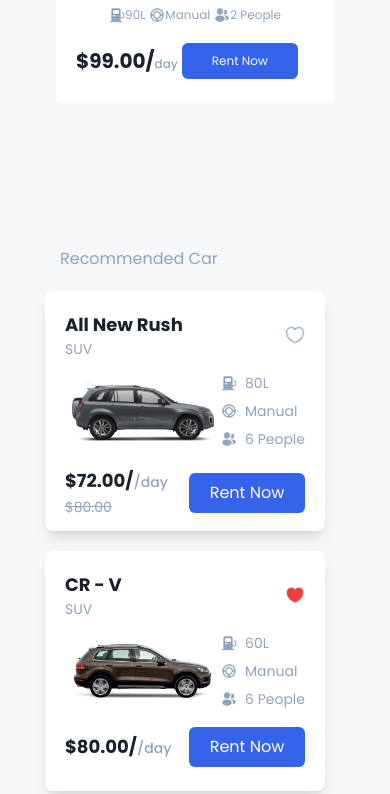
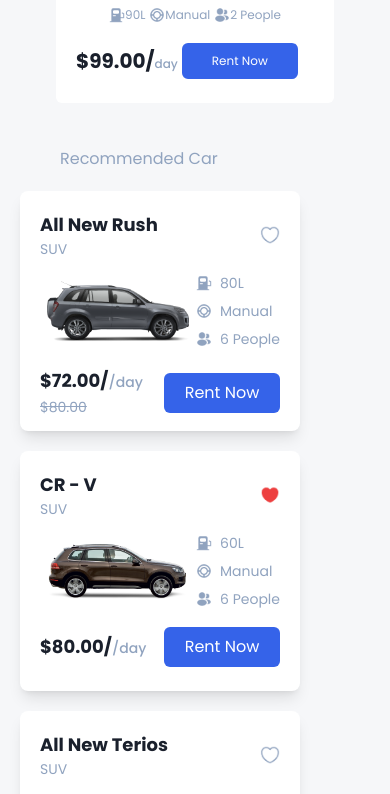
Before and after one commit to Umm-e-Hani02/figma-to-nextjs-hackathon-challenge, a Next.js app: page / in a window 390 px wide. Shown: the part 1180-1974 px from the top of the page. Built offline with nearby package versions, Linux system fonts and the light colour scheme.

Commit message:
Converted Figma design to responsive Next.js app

```diff
--- a/src/app/home/Catalogue.tsx
+++ b/src/app/home/Catalogue.tsx
@@ -15,8 +15,8 @@
       {/* Popular Cars */}
       <div className="h-[452px] lg:flex flex-col bg-[#F6F7F9] mt-9 px-10">
         <div className="flex justify-between">
-          <h3 className="text-[#90A3BF] p-5">Popular Car</h3>
-          <h3 className="text-[#3563E9] p-5 cursor-pointer hover:text-[#2950c5]">View All</h3>
+          <h3 className="text-[#90A3BF] p-5 lg:ml-24 xl:ml-0">Popular Car</h3>
+          <h3 className="text-[#3563E9] p-5 cursor-pointer hover:text-[#2950c5] lg:mr-24 xl:mr-0">View All</h3>
         </div>
         <div className="h-[388px] md:grid md:grid-cols-2 md:gap-x-32 md:m-auto xl:grid-cols-4 xl:gap-x-10 hidden">
           <div className="md:mb-5">
@@ -77,7 +77,7 @@
             />
           </div>
         </div>
-
+        {/* Carousel for mobile */}
           <Carousel className="w-full max-w-[400px] md:hidden m-auto relative px-4">
             <CarouselContent>
               {[
@@ -128,9 +128,9 @@
       </div>
 
       {/* Recommended Cars */}
-      <div className="h-[1280px] md:h-[872px] flex flex-col bg-[#F6F7F9] mt-9 px-10 md:mt-[450px] xl:mt-9">
+      <div className="h-[1280px] md:h-[872px] flex flex-col bg-[#F6F7F9] -mt-16 px-10 md:mt-[450px] xl:mt-9">
         <div className="flex justify-between">
-          <h3 className="text-[#90A3BF] p-5">Recommended Car</h3>
+          <h3 className="text-[#90A3BF] p-5 lg:ml-24 xl:ml-0">Recommended Car</h3>
         </div>
         <div className="h-[388px] grid-cols-1 gap-x-10 hidden md:grid md:grid-cols-2 md:gap-x-32 md:m-auto xl:grid-cols-4 xl:gap-x-10">
           <div className="md:mb-5">
@@ -245,7 +245,7 @@
         </div>
 
         {/* Responsive Catalogue Cards for Mobile */}
-        <div className="h-[1380px] md:hidden m-auto">
+        <div className="h-[1380px] md:hidden">
           <div className="grid grid-cols-1 gap-y-5">
             <ResponsiveCatalogueCard
               carName="All New Rush"
```
